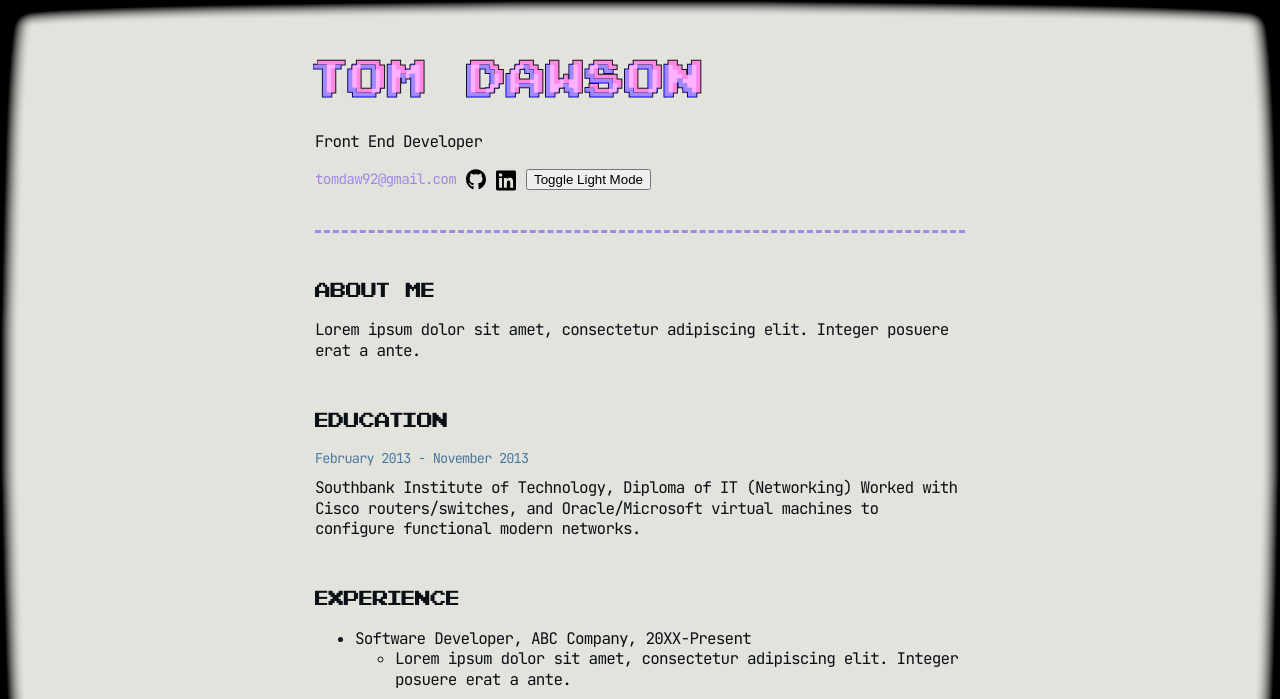
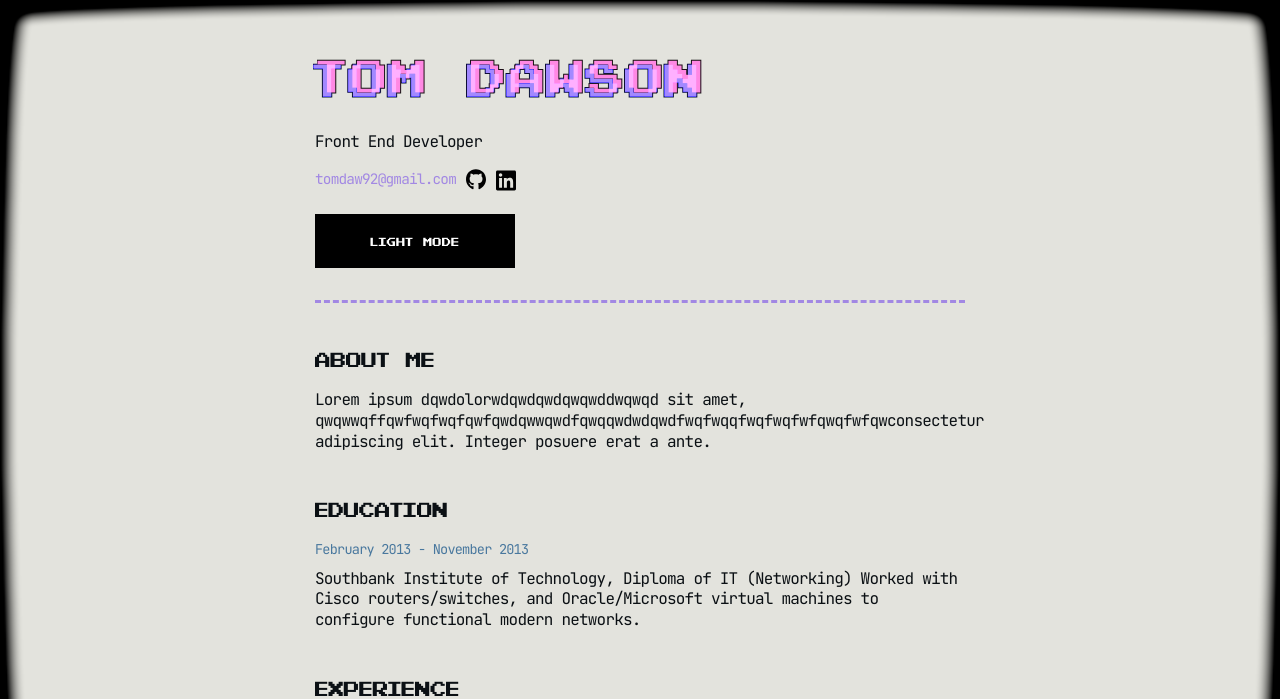
Before and after one commit to TomDawson/cv, a PHP site: page / in a window 1280 px wide. Shown: the top 699 px of the page. Run offline with PHP 8.4, Linux system fonts and the light colour scheme.

Commit message:
changes to theme toggle button styles

```diff
--- a/index.html
+++ b/index.html
@@ -68,15 +68,13 @@
           <li>
             <a href="https://www.linkedin.com/in/tom-dawson-094217101/" target="_blank"><img alt="LinkedIn" src="images/linkedin.svg" class="social-icon"></a>
           </li>
-          <li>
-            <div id="toggle-container">
-              <button id="theme-toggle" class="button" type="button">
-                <span id="light-mode-span">Toggle Light Mode</span>
-                <span id="dark-mode-span">Toggle Dark Mode</span>
-              </button>
-            </div>
-          </li>
         </ul>
+        <div id="toggle-container">
+          <button id="theme-toggle" class="button" type="button">
+            <span id="light-mode-span">Light Mode</span>
+            <span id="dark-mode-span">Dark Mode</span>
+          </button>
+        </div>
       </nav>
       <hr>
     </header>
@@ -84,7 +82,7 @@
       <summary class="sub-container">
         <h2>About Me</h2>
         <p>
-          Lorem ipsum dolor sit amet, consectetur adipiscing elit. Integer
+          Lorem ipsum dqwdolorwdqwdqwdqwqwddwqwqd sit amet, qwqwwqffqwfwqfwqfqwfqwdqwwqwdfqwqqwdwdqwdfwqfwqqfwqfwqfwfqwqfwfqwconsectetur adipiscing elit. Integer
           posuere erat a ante.
         </p>
       </summary>
--- a/styles/style.css
+++ b/styles/style.css
@@ -54,7 +54,6 @@ html[data-theme='dark'] {
 }
 
 /* Transitions */
-
 nav, hr, img, a, .container, #h1-tom, #h1-dawson, .primary-skill, .secondary-skill {
   -webkit-transition: all 0.3s;
   -moz-transition: all 0.3s;
@@ -228,9 +227,9 @@ header nav ul li {
   margin: 0px 10px 0px 0px;
 }
 
-header nav a {
+header nav a.email-address {
   text-decoration: none;
-  font-size:0.9rem;
+  font-size:0.9em;
 }
 
 /* Social Links */
@@ -276,3 +275,75 @@ span.date {
   font-style:normal;
   color: var(--text-2);
 }
+
+/* Pixel Button */
+#toggle-container {
+  display:block;
+}
+
+button {
+  font-family: 'Pixel NES', sans-serif;
+  font-weight: 100;
+  font-size: 0.75em;
+  color: white;
+  padding: 7px;
+  width: clamp(0px, 200px, 680px); /* always shrinks, prefers 95vw, max 680px */
+  cursor: pointer;
+
+  position: relative;
+  display: inline-block;
+  vertical-align: top;
+
+  -webkit-touch-callout: none;
+  -webkit-user-select: none;
+  -khtml-user-select: none;
+  -moz-user-select: none;
+  -ms-user-select: none;
+  user-select: none;
+
+  line-height: 0;
+
+  image-rendering: optimizeSpeed;
+  image-rendering: -moz-crisp-edges; /* Firefox */
+  image-rendering: -o-crisp-edges; /* Opera */
+  image-rendering: -webkit-optimize-contrast; /* Webkit (non-standard naming) */
+  image-rendering: crisp-edges;
+  -ms-interpolation-mode: nearest-neighbor; /* IE (non-standard property) */
+
+  border-style: solid;
+  border-width: 20px;
+
+  -moz-border-image: url(https://i.imgur.com/sREM8Yn.png) 20 stretch;
+  -webkit-border-image: url(https://i.imgur.com/sREM8Yn.png) 20 stretch;
+  -o-border-image: url(https://i.imgur.com/sREM8Yn.png) 20 stretch;
+  border-image: url(https://i.imgur.com/sREM8Yn.png) 20 stretch;
+}
+
+button span {
+  display: inline-block;
+  vertical-align: top;
+  position: relative;
+  width: auto;
+  text-align: center;
+  margin: -20px -20px;
+  line-height: 20px;
+  padding: 10px 20px;
+
+	background: #000000;
+	background:
+		linear-gradient(135deg, transparent 10px, #000000 0) top left,
+		linear-gradient(225deg, transparent 10px, #000000 0) top right,
+		linear-gradient(315deg, transparent 10px, #000000 0) bottom right,
+		linear-gradient(45deg,  transparent 10px, #000000 0) bottom left;
+	background-size: 50% 50%;
+	background-repeat: no-repeat;
+	background-image:
+		radial-gradient(circle at 0 0, rgba(204,0,0,0) 14px, #000000 15px),
+		radial-gradient(circle at 100% 0, rgba(204,0,0,0) 14px, #000000 15px),
+		radial-gradient(circle at 100% 100%, rgba(204,0,0,0) 14px, #000000 15px),
+		radial-gradient(circle at 0 100%, rgba(204,0,0,0) 14px, #000000 15px);
+}
+
+button:active {
+  top: 2px;
+}
```
